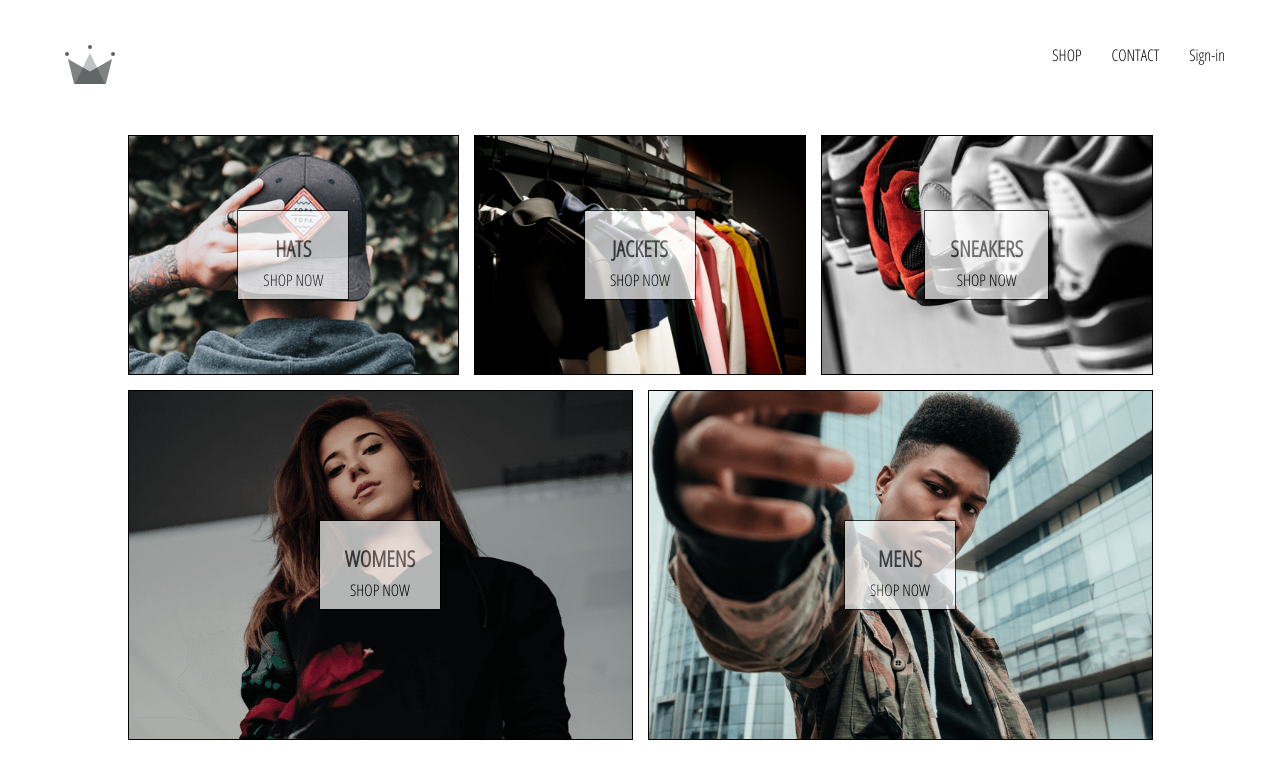
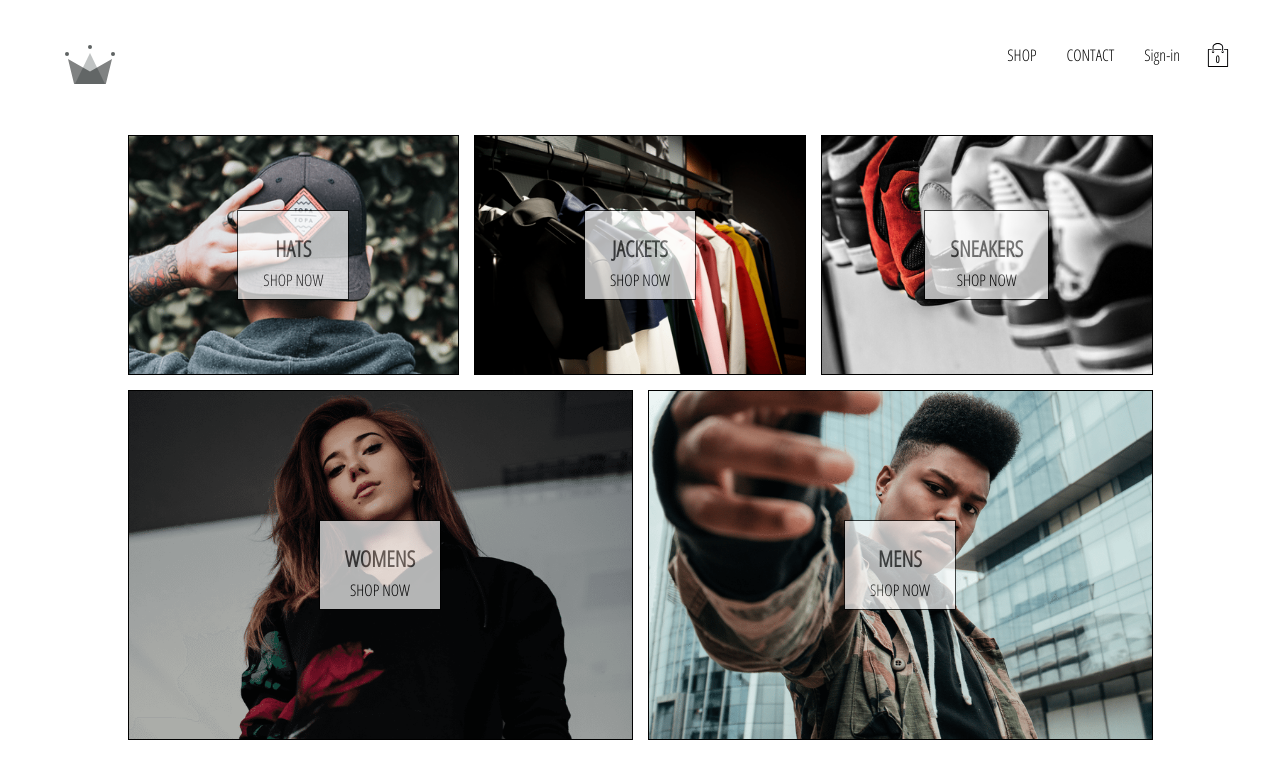
Before and after one commit to born-to-be-mad/react-e-shop, a React (Create React App) app: page / in a window 1280 px wide. Shown: the top 778 px of the page. Built offline with nearby package versions, Linux system fonts and the light colour scheme; no server answers.

Commit message:
Basic Cart-item component

```diff
--- /dev/null
+++ b/src/components/cart-icon/cart-icon.component.jsx
@@ -0,0 +1,16 @@
+import React from "react";
+
+import { ReactComponent as ShoppingIcon } from "../../assets/shopping-bag.svg";
+
+import "./cart-icon.styles.scss";
+
+const CartIcon = () => {
+  return (
+    <div className="cart-icon">
+      <ShoppingIcon className="shopping-icon" />
+      <span className="item-count">0</span>
+    </div>
+  );
+};
+
+export default CartIcon;
--- /dev/null
+++ b/src/components/cart-icon/cart-icon.styles.scss
@@ -0,0 +1,21 @@
+.cart-icon {
+  width: 45px;
+  height: 45px;
+  position: relative;
+  display: flex;
+  align-items: center;
+  justify-content: center;
+  cursor: pointer;
+
+  .shopping-icon {
+    width: 24px;
+    height: 24px;
+  }
+
+  .item-count {
+    position: absolute;
+    font-size: 10px;
+    font-weight: bold;
+    bottom: 12px;
+  }
+}
--- a/src/components/header/header.component.jsx
+++ b/src/components/header/header.component.jsx
@@ -3,6 +3,7 @@
 import { connect } from "react-redux";
 
 import { auth } from "../../firebase/firebase.utils";
+import CartIcon from "../cart-icon/cart-icon.component";
 
 import { ReactComponent as Logo } from "../../assets/crown.svg";
 
@@ -30,6 +31,7 @@
             Sign-in
           </Link>
         )}
+        <CartIcon />
       </div>
     </div>
   );
```
Also changed, not shown: src/assets/shopping-bag.svg (added).
